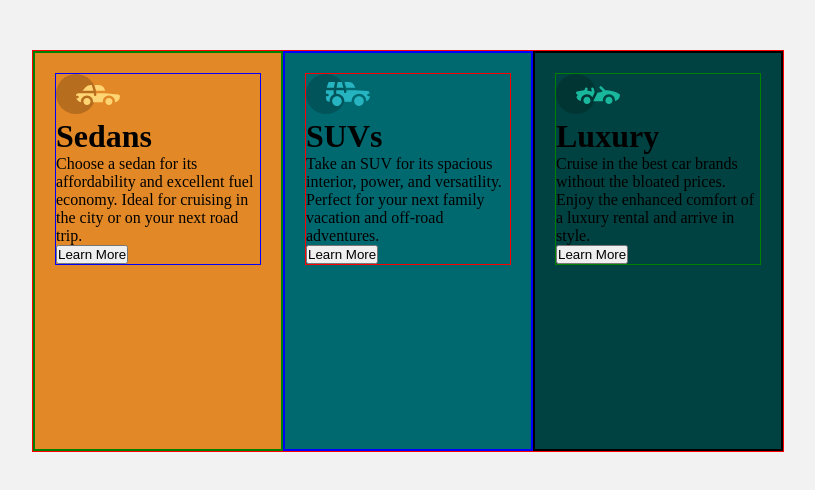
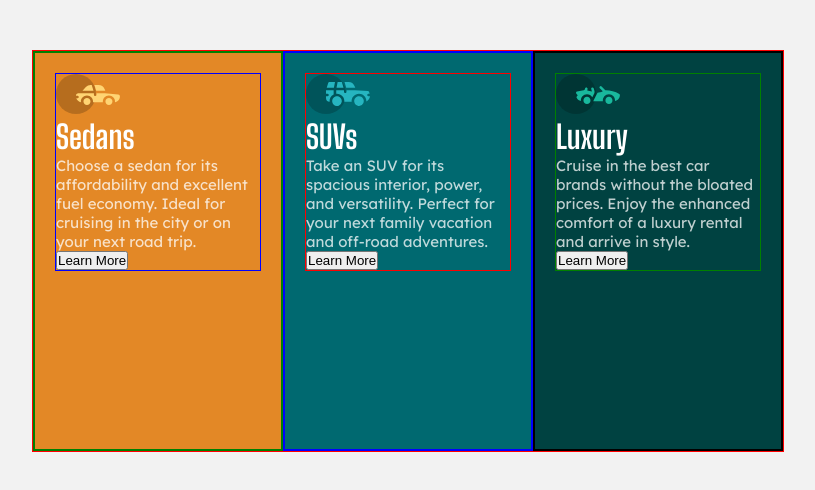
Before and after one commit to Suxaric/3-column-preview-card, a plain HTML site: page index.html in a window 1280 px wide. Shown: the whole page, without its empty margins (232-1047 px from the left). Drawn offline with Linux system fonts and the light colour scheme.

Commit message:
3 commit

```diff
--- a/style.css
+++ b/style.css
@@ -62,3 +62,16 @@ body {
     margin-bottom: 20px;
     margin-left: 20px;
 }
+
+h1 {
+    color: hsl(0, 0%, 100%);
+    font-family: Big Shoulders Display, sans-serif;
+    font-weight: 700;
+}
+
+p {
+    color: hsla(0, 0%, 100%, 0.75);
+    font-family: Lexend Deca, sans-serif;
+    font-weight: 400;
+    font-size: 15px;
+}
```
